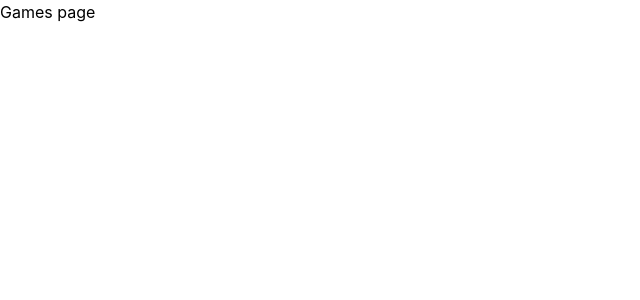
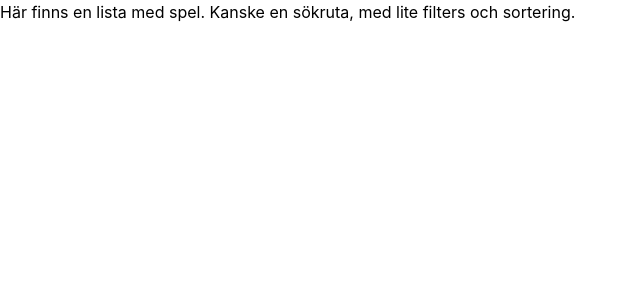
Before and after one commit to parslie/webbu-hackathon-24, a React (Create React App) app: page /#/games in a window 1280 px wide. Shown: the top 300 px of the page, without its empty margins (0-640 px from the left). Built offline with nearby package versions, Linux system fonts and the light colour scheme.

Commit message:
Init some pages

```diff
--- /dev/null
+++ b/src/pages/Account.tsx
@@ -0,0 +1,14 @@
+import { useParams } from "react-router-dom";
+
+function Account() {
+  let { id } = useParams();
+
+  return (
+    <main>
+      <h1>Konto #{id}</h1>
+      <h3>Här finns info om ett konto. Kanske möjlighet att redigera om man har tillgång.</h3>
+    </main>
+  );
+}
+
+export default Account;
--- /dev/null
+++ b/src/pages/Games.tsx
@@ -0,0 +1,9 @@
+function Games() {
+  return (
+    <main>
+        <h3>Här finns en lista med spel. Kanske en sökruta, med lite filters och sortering.</h3>
+    </main>
+  );
+}
+
+export default Games;
--- /dev/null
+++ b/src/pages/Home.tsx
@@ -0,0 +1,9 @@
+function Home() {
+  return (
+    <main>
+        <h3>Här finns beskrivningar om företaget och spel generellt.</h3>
+    </main>
+  );
+}
+
+export default Home;
```
Also changed, not shown: src/index.tsx (+10 -3 lines).
